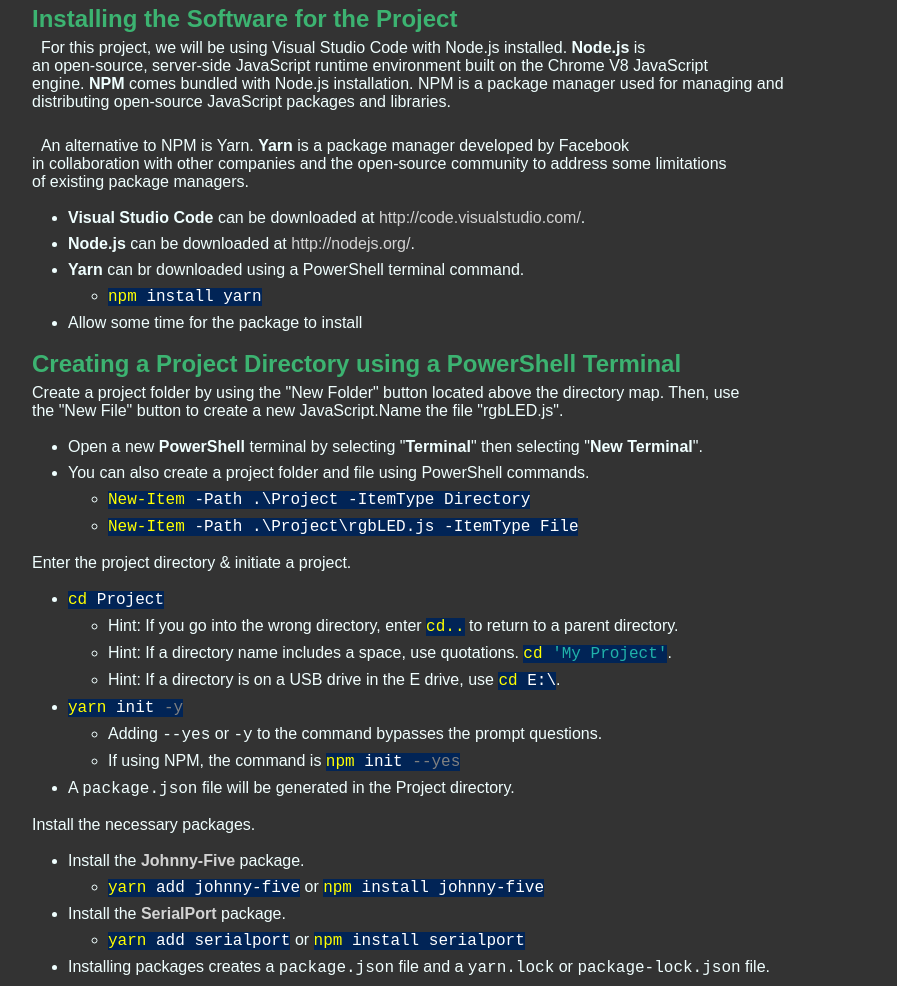
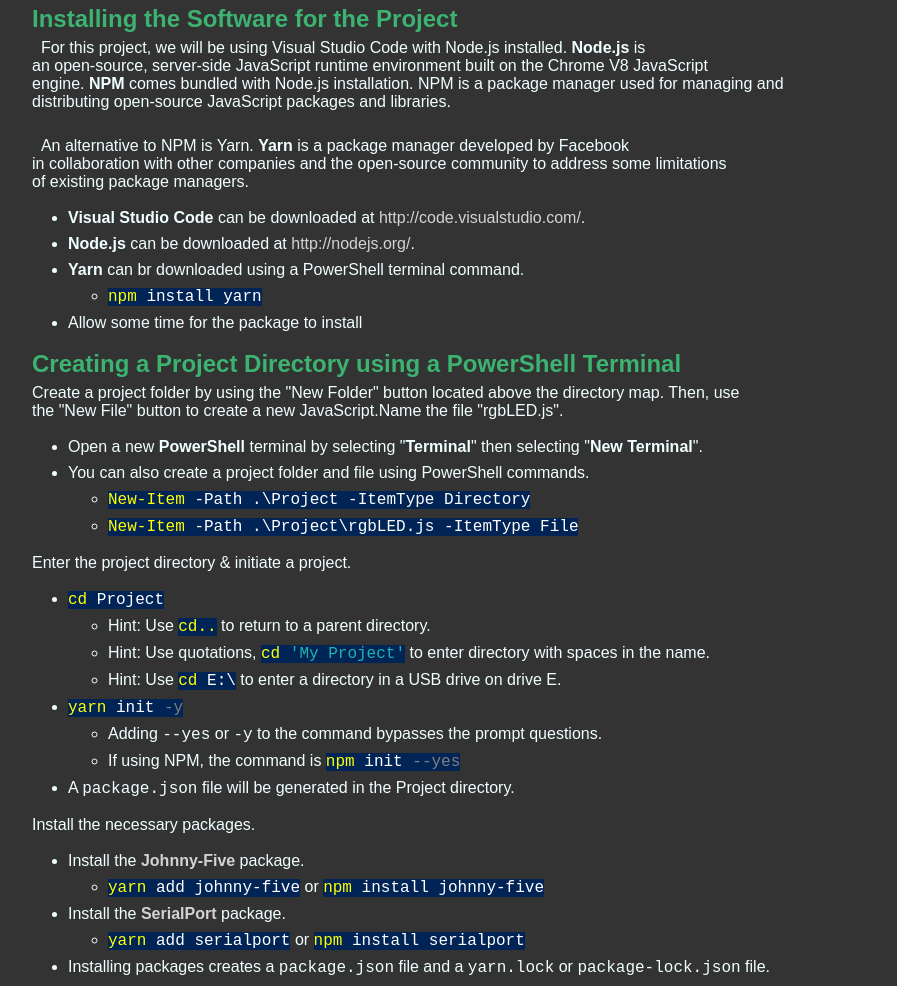
Before and after one commit to felixthecat8a/example, a website: page arduino/pageTwo.html in a window 1280 px wide. Shown: the part 111-1097 px from the top of the page, without its empty margins (2-899 px from the left). Drawn offline with Linux system fonts and the light colour scheme.

Commit message:
spacing edits

```diff
--- a/arduino/pageTwo.html
+++ b/arduino/pageTwo.html
@@ -89,9 +89,9 @@
                 <ul>
                     <li><code class="powershell"><span>cd</span> Project</code></li>
                     <ul>
-                        <li>Hint: If you go into the wrong directory, enter <code class="powershell"><span>cd..</span></code> to return to a parent directory.</li>
-                        <li>Hint: If a directory name includes a space, use quotations. <code class="powershell"><span>cd</span> <span style="color:lightseagreen">'My Project'</span></code>.</li>
-                        <li>Hint: If a directory is on a USB drive in the E drive, use <code class="powershell"><span>cd</span> E:\</code>.</li>
+                        <li>Hint: Use <code class="powershell"><span>cd..</span></code> to return to a parent directory.</li>
+                        <li>Hint: Use quotations, <code class="powershell"><span>cd</span> <span style="color:lightseagreen">'My Project'</span></code> to enter directory with spaces in the name.</li>
+                        <li>Hint: Use <code class="powershell"><span>cd</span> E:\</code> to enter a directory in a USB drive on drive E.</li>
                     </ul>
                     <li><code class="powershell"><span>yarn</span> init <span style="color:gray">-y</span></code></li>
                     <ul>
--- a/css/style.css
+++ b/css/style.css
@@ -21,7 +21,6 @@
 }
 
 header {
-    width: 100%;
     text-align: center;
 }
 header h1 {
@@ -101,7 +100,6 @@
 }
 
 footer {
-    width: 100%;
     text-align: center;
 }
 footer a {
```
Also changed, not shown: arduino/pageThree.html (+9 -7 lines).
